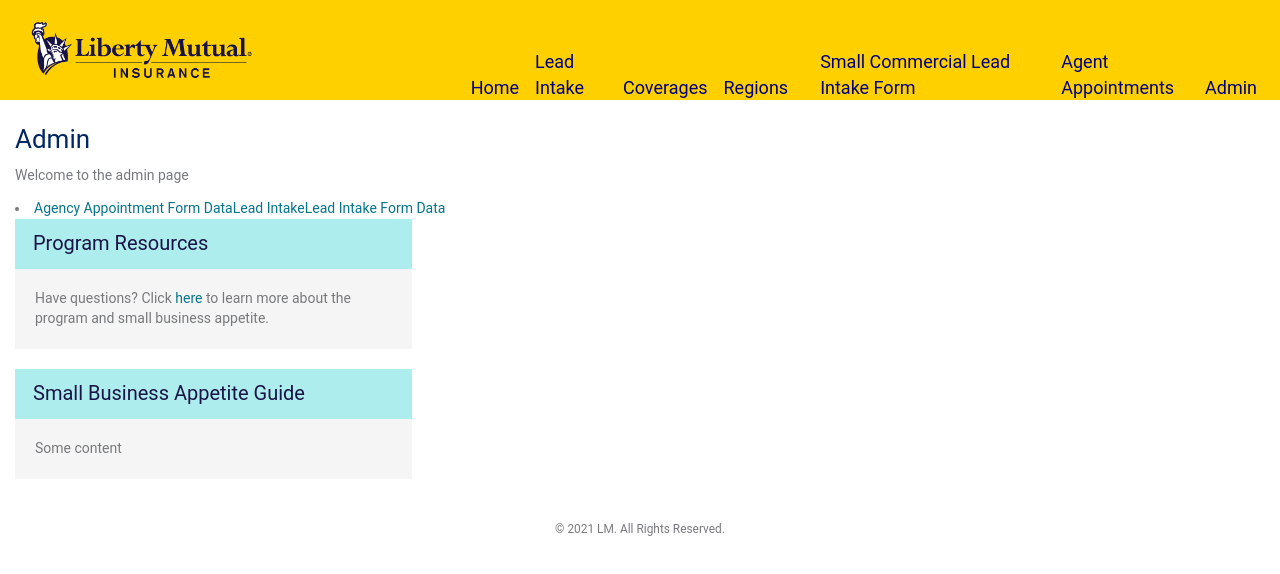
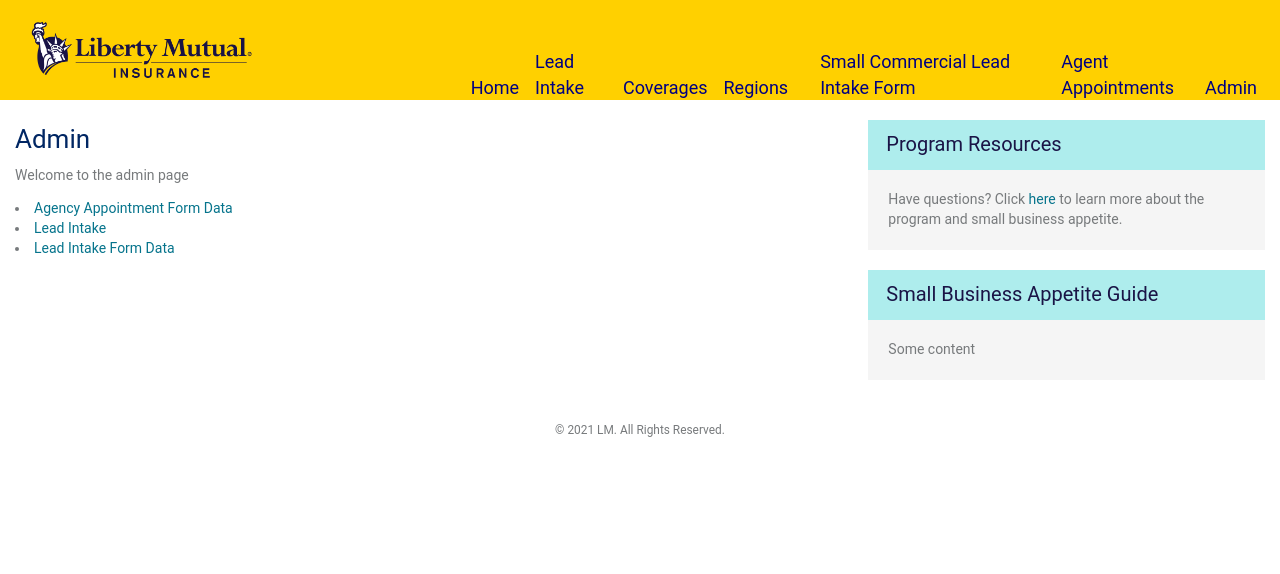
Before and after one commit to t4d-classes/react-hackathon-project_07192021, a React (Create React App) app in the folder forms-app/: page /admin in a window 1280 px wide. Shown: the top 574 px of the page. Built offline with nearby package versions, Linux system fonts and the light colour scheme.

Commit message:
Finishing changes

```diff
--- a/forms-app/db.json
+++ b/forms-app/db.json
@@ -504,7 +504,6 @@
       ]
     }
   ],
-<<<<<<< HEAD
   "leadIntakeForm1": [
     {
       "id": 1,
@@ -576,9 +575,6 @@
       "blscRepName": "Patty",
       "formType": "Call NOT transferred to BLSC. I would like the first available Business Lines sales representative to contact my customer."
     }
-  ]
-}
-=======
+  ],
   "leads": []
 }
->>>>>>> main
--- a/forms-app/src/App.js
+++ b/forms-app/src/App.js
@@ -38,7 +38,7 @@ export const App = () => {
         </header>
 
         <div className="row">
-          <main id="content" className="col-md-12">
+          <main id="content" className="col-md-8">
             <Switch>
               {pages.map(page =>
                 <Route key={page.id} path={page.to} component={page.component} />)}
--- a/forms-app/src/pages/AdminPage.js
+++ b/forms-app/src/pages/AdminPage.js
@@ -11,7 +11,11 @@ export const AdminPage = () => {
       <p>Welcome to the admin page</p>
       <li>
         <Link to="/adminAgtAppoint">Agency Appointment Form Data</Link>
+      </li>
+      <li>
         <Link to="/leadIntakeTable">Lead Intake</Link>
+      </li>
+      <li>
         <Link to="/adminLeadIntake">Lead Intake Form Data</Link>
       </li>
     </div>
```
